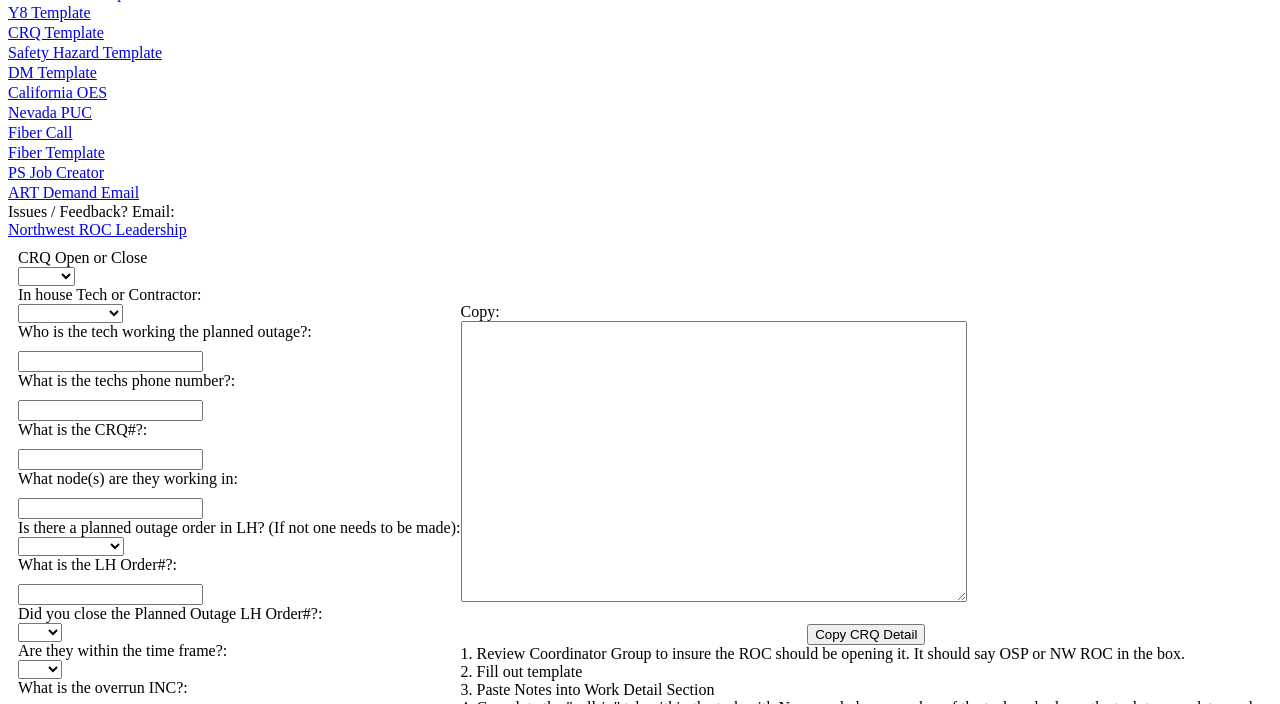
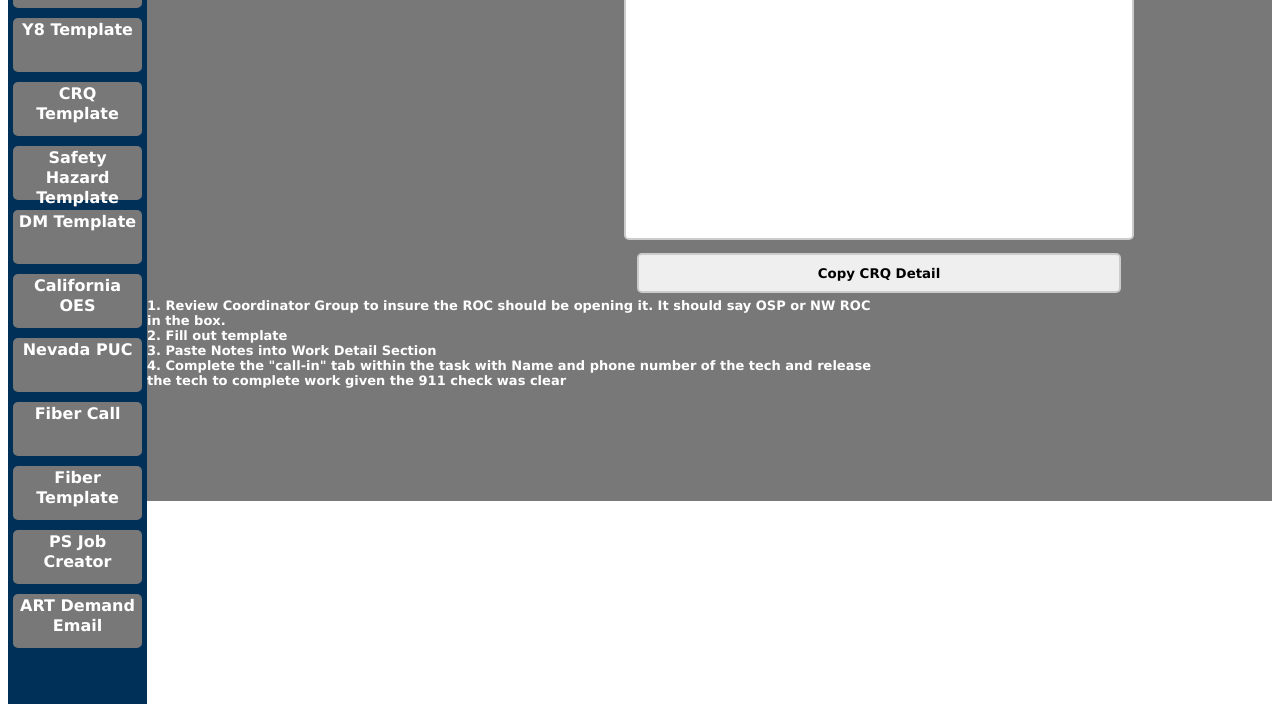
Before and after one commit to tink012184/test, a plain HTML site: page CRQ.htm in a window 1280 px wide. Shown: the part 298-1002 px from the top of the page. Drawn offline with nearby package versions, Linux system fonts and the light colour scheme; files that its build step writes are made by us from their sources.

Commit message:
fixed style sheets link

```diff
--- a/CRQ.htm
+++ b/CRQ.htm
@@ -6,7 +6,7 @@
 	<meta charset="UTF-8">
 	<meta name="description" content="Notification Template Test Site">
 	<meta http-equiv="X-UA-Compatible" content="IE=edge">
-	<link rel="stylesheet" href="styles2.css">
+	<link rel="stylesheet" href="styles.css">
 	<title>Notification Template</title>
 
 <!--[if gte mso 9]><xml>
--- a/Fiber.htm
+++ b/Fiber.htm
@@ -6,7 +6,7 @@
 	<meta charset="UTF-8">
 	<meta name="description" content="Notification Template">
 	<meta http-equiv="X-UA-Compatible" content="IE=edge">
-	<link rel="stylesheet" href="styles2.css">
+	<link rel="stylesheet" href="styles.css">
 	<title>Notification Template</title>
 
 <!--[if gte mso 9]><xml>
```
Also changed, not shown: Fiber2.htm (+1 -1 lines), SafetyHazard.htm (+1 -1 lines).
